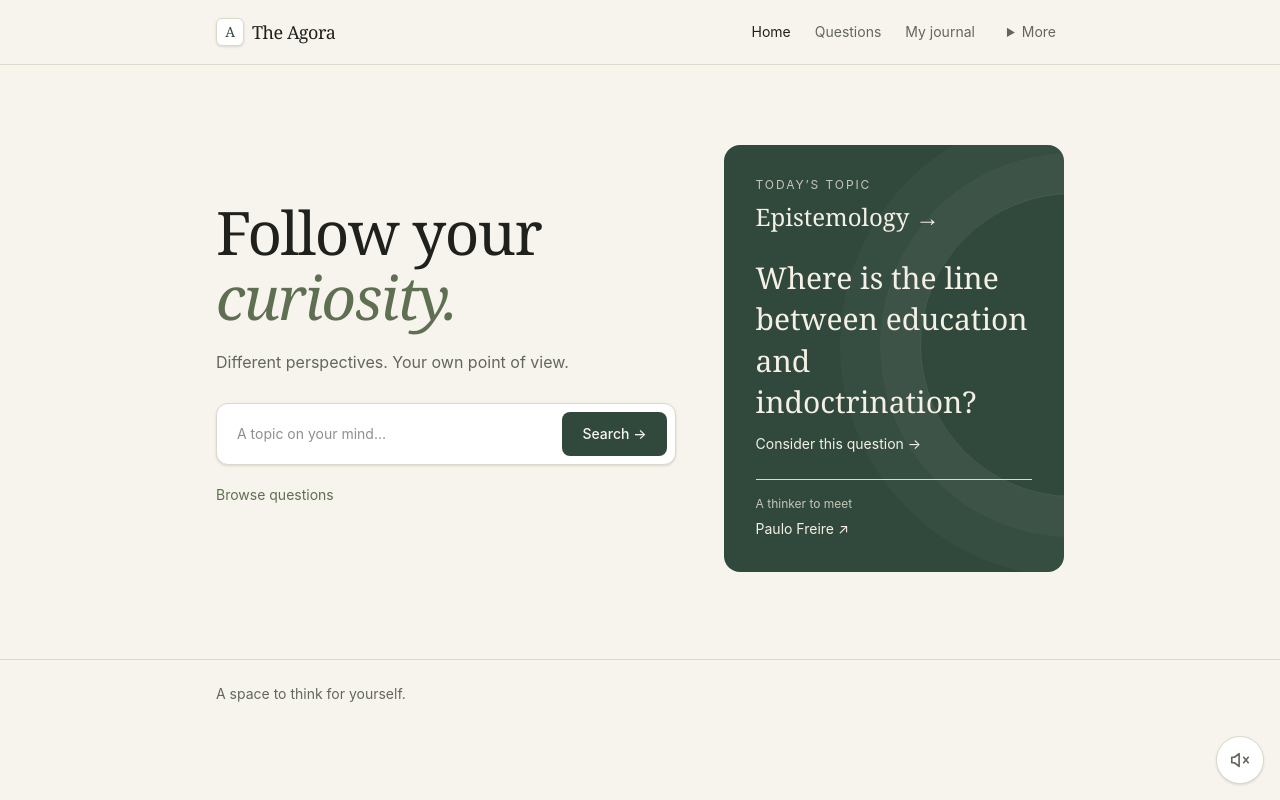
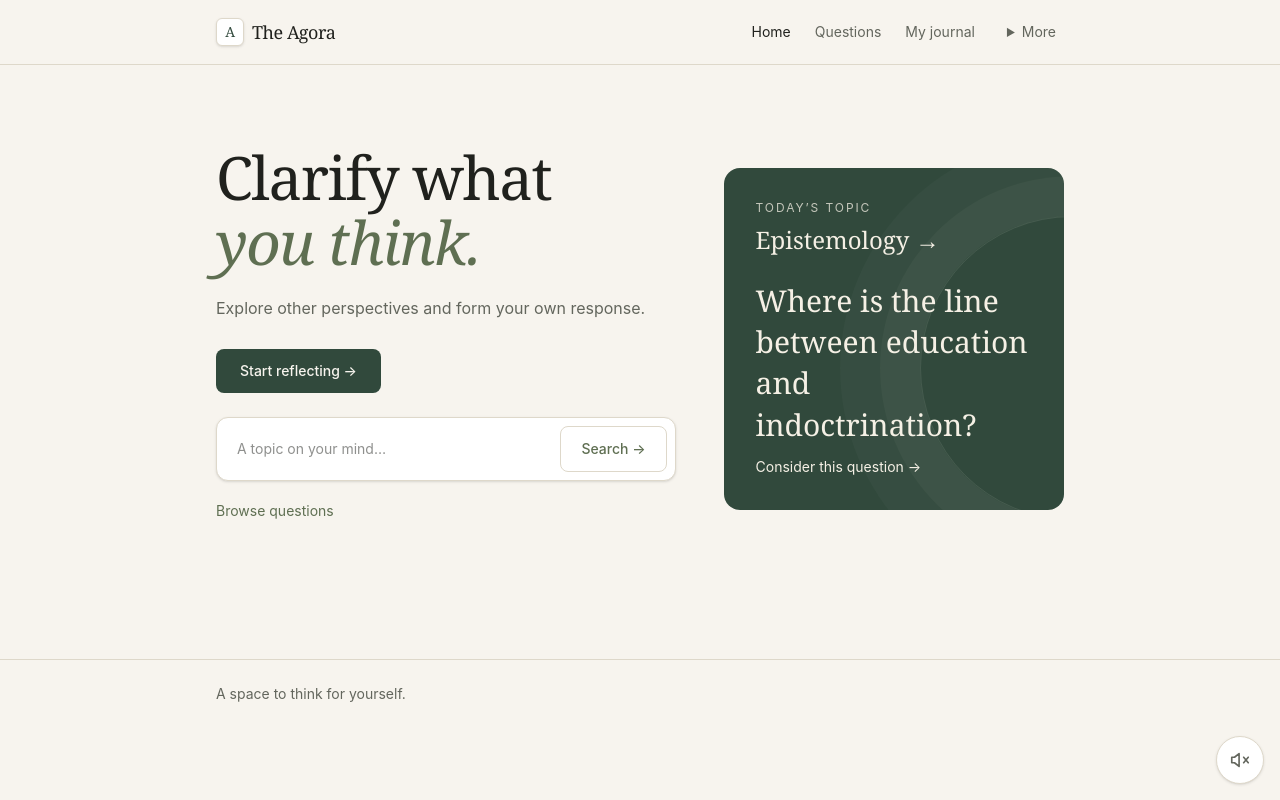
Before and after one commit to EllyCas0/Ataraxia, a Next.js app: page / in a window 1280 px wide. Built offline with nearby package versions, Linux system fonts and the light colour scheme.

Commit message:
Simplify homepage and reflection flow

```diff
--- a/app/page.tsx
+++ b/app/page.tsx
@@ -2,26 +2,25 @@ import Link from "next/link";
 import { domainLabels } from "@/lib/domains";
 import ContinueThinking from "@/components/ContinueThinking";
 import { todaysQuestion } from "@/lib/questions";
-import { matchPhilosophers } from "@/lib/council";
 
 export default function Home() {
   const daily = todaysQuestion();
-  const thinker = matchPhilosophers(daily)[0];
 
   return (
     <div className="max-w-4xl mx-auto px-6 pt-12 sm:pt-20 pb-12">
       <section aria-labelledby="welcome-title" className="grid gap-8 md:grid-cols-[1.35fr_1fr] md:gap-12 items-center">
         <div>
           <h1 id="welcome-title" className="font-serif text-5xl sm:text-6xl leading-[1.08] tracking-tight">
-            Follow your<br /><span className="italic text-accent">curiosity.</span>
+            Clarify what<br /><span className="italic text-accent">you think.</span>
           </h1>
           <p className="text-foreground-muted mt-5 mb-7 leading-relaxed">
-            Different perspectives. Your own point of view.
+            Explore other perspectives and form your own response.
           </p>
-          <form action="/questions" role="search" className="flex flex-col sm:flex-row gap-2 rounded-xl border border-border bg-surface p-2 shadow-sm focus-within:border-ring">
+          <Link href={`/council?slug=${daily.slug}`} className="inline-flex items-center rounded-lg bg-accent-strong text-background px-6 py-3 text-sm font-medium hover:opacity-90">Start reflecting →</Link>
+          <form action="/questions" role="search" className="mt-6 flex flex-col sm:flex-row gap-2 rounded-xl border border-border bg-surface p-2 shadow-sm focus-within:border-ring">
             <label htmlFor="topic-search" className="sr-only">Search for a topic</label>
             <input id="topic-search" name="q" type="search" required maxLength={200} placeholder="A topic on your mind…" className="focusable min-w-0 flex-1 rounded-lg bg-surface px-3 py-3 text-sm" />
-            <button type="submit" className="rounded-lg bg-accent-strong text-background px-5 py-3 text-sm font-medium hover:opacity-90">Search →</button>
+            <button type="submit" className="rounded-lg border border-border text-accent px-5 py-3 text-sm font-medium hover:border-ring">Search →</button>
           </form>
           <Link href="/questions" className="inline-flex min-h-11 items-center mt-2 text-sm text-accent hover:underline underline-offset-4">Browse questions</Link>
         </div>
@@ -35,10 +34,6 @@ export default function Home() {
             <h2 className="font-serif text-3xl leading-snug">{daily.text}</h2>
             <span className="inline-block text-sm mt-3 group-hover:underline underline-offset-4">Consider this question →</span>
           </Link>
-          {thinker && <div className="relative border-t border-current/20 pt-4">
-            <p className="text-xs opacity-75 mb-1">A thinker to meet</p>
-            <Link href={`/philosophers/${thinker.slug}`} className="text-sm hover:underline underline-offset-4">{thinker.name} ↗</Link>
-          </div>}
         </aside>
       </section>
       <ContinueThinking />
--- a/components/CouncilClient.tsx
+++ b/components/CouncilClient.tsx
@@ -116,46 +116,12 @@ export default function CouncilClient({
   return (
     <div className="max-w-2xl mx-auto px-6 pt-10 pb-24">
       <h1 className="font-serif text-3xl sm:text-4xl leading-snug mb-6">{question.text}</h1>
-      <p className="text-sm text-foreground-muted mb-4">Read a perspective below, then write and refine your own view.</p>
-      <a href="#initial-position" onClick={(event) => {
-        event.preventDefault();
-        document.getElementById("initial-position")?.focus();
-      }} className="inline-block rounded-lg bg-accent-strong text-background px-5 py-3 text-sm font-medium mb-6">Write my initial view</a>
-
-      <details className="mb-6 rounded-lg border border-border bg-surface">
-        <summary className="cursor-pointer px-4 py-3 text-sm font-medium">Perspective style: {councilModes.find((item) => item.id === mode)?.label}</summary>
-      <div className="flex flex-wrap gap-2 px-4 pb-4">
-        {councilModes.map((m) => (
-          <button
-            key={m.id}
-            type="button"
-            aria-pressed={mode === m.id}
-            onClick={() => setMode(m.id)}
-            title={m.hint}
-            className={`text-xs px-3 py-1.5 rounded-full border transition-colors ${
-              mode === m.id ? "border-accent-strong bg-accent-strong text-background" : "border-border text-foreground-muted hover:border-ring"
-            }`}
-          >
-            {m.label}
-          </button>
-        ))}
-      </div>
-      </details>
-
-      <p className="text-xs text-foreground-muted mb-3">
-        Generalized from each thinker&apos;s philosophy — not a literal quotation.
-      </p>
+      <p className="text-sm text-foreground-muted mb-6">Start with your own view, then explore other perspectives and refine your response.</p>
       {error && <p role="alert" className="text-sm text-foreground-muted mb-4">{error}</p>}
-
-      <div className="space-y-3 mb-10">
-        {ordered.map((p) => (
-          <PhilosopherVoice key={p.slug} philosopher={p} line={speak(mode, p, question)} />
-        ))}
-      </div>
 
       <div className="border-t border-border pt-8">
         {draftStatus && <p role="status" className="text-xs text-foreground-muted mb-3">{draftStatus}</p>}
-        <h2 className="font-serif text-xl mb-1">Your turn</h2>
+        <h2 className="font-serif text-xl mb-1">Your starting point</h2>
         <p className="text-sm text-foreground-muted mb-4">What&apos;s your initial position?</p>
         <textarea
           id="initial-position"
@@ -168,7 +134,7 @@ export default function CouncilClient({
           }}
           aria-label="Initial position"
           rows={4}
-          placeholder="Write freely — there's no wrong answer here."
+          placeholder="Write freely. It's okay if you're not sure yet."
           className="w-full scroll-mt-24 rounded-lg border border-border bg-surface px-4 py-3 text-sm outline-none focus:border-ring focus:ring-1 focus:ring-ring resize-none mb-3"
         />
         <label className="block text-xs text-foreground-muted mb-1">Why do you think that? (optional)</label>
@@ -180,6 +146,45 @@ export default function CouncilClient({
           rows={2}
           className="w-full rounded-lg border border-border bg-surface px-4 py-3 text-sm outline-none focus:border-ring focus:ring-1 focus:ring-ring resize-none mb-4"
         />
+
+        <section aria-labelledby="perspectives-title" className="my-8 border-t border-border pt-8">
+          <h2 id="perspectives-title" className="font-serif text-xl mb-2">Explore other perspectives</h2>
+          <p className="text-xs text-foreground-muted mb-4">
+            Generalized from each thinker&apos;s philosophy — not a literal quotation.
+          </p>
+          <div className="space-y-3">
+            {ordered.slice(0, 2).map((p) => (
+              <PhilosopherVoice key={p.slug} philosopher={p} line={speak(mode, p, question)} />
+            ))}
+          </div>
+          <details className="mt-4 rounded-lg border border-border bg-surface p-4">
+            <summary className="cursor-pointer text-sm font-medium">Explore more</summary>
+            <fieldset className="mt-4 mb-5">
+              <legend className="text-xs text-foreground-muted mb-2">Perspective style: {councilModes.find((item) => item.id === mode)?.label}</legend>
+              <div className="flex flex-wrap gap-2">
+                {councilModes.map((m) => (
+                  <button
+                    key={m.id}
+                    type="button"
+                    aria-pressed={mode === m.id}
+                    onClick={() => setMode(m.id)}
+                    title={m.hint}
+                    className={`text-xs px-3 py-1.5 rounded-full border transition-colors ${
+                      mode === m.id ? "border-accent-strong bg-accent-strong text-background" : "border-border text-foreground-muted hover:border-ring"
+                    }`}
+                  >
+                    {m.label}
+                  </button>
+                ))}
+              </div>
+            </fieldset>
+            <div className="space-y-3">
+              {ordered.slice(2).map((p) => (
+                <PhilosopherVoice key={p.slug} philosopher={p} line={speak(mode, p, question)} />
+              ))}
+            </div>
+          </details>
+        </section>
 
         {!challengeShown && (
           <button
```
